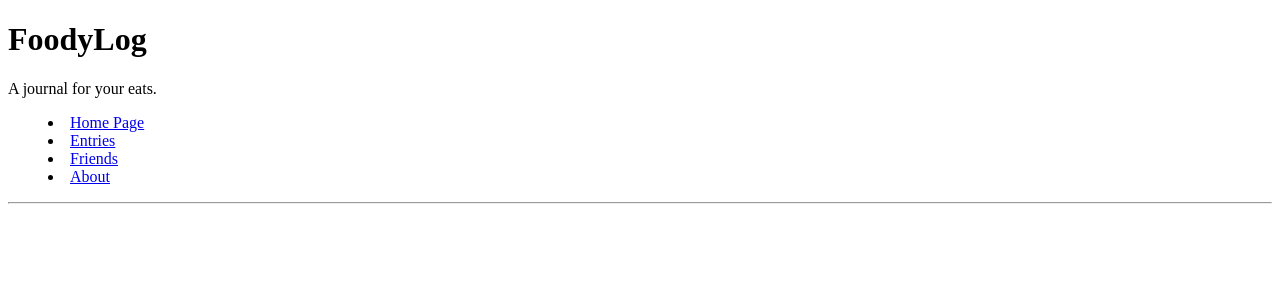
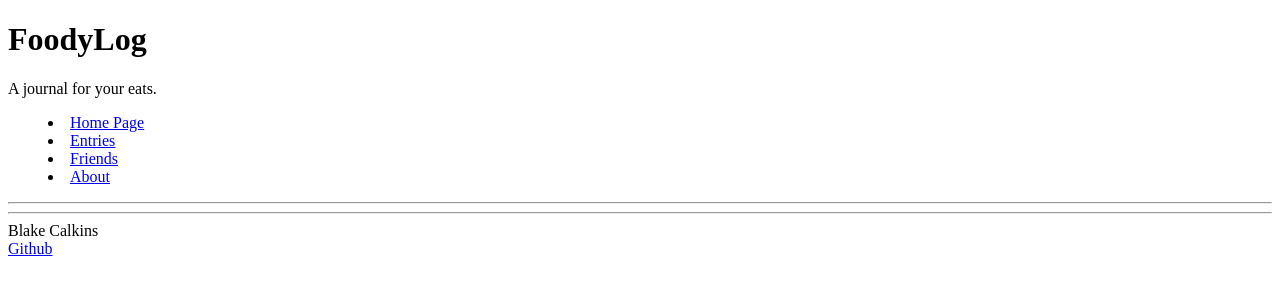
Before and after one commit to BlakeCalkins/startup, a plain HTML site: page startup-html/index.html in a window 1280 px wide. Drawn offline with Linux system fonts and the light colour scheme.

Commit message:
init footer

```diff
--- a/startup-html/index.html
+++ b/startup-html/index.html
@@ -23,7 +23,10 @@
 
     </main>
     <footer>
-
+        <hr />
+        <span>Blake Calkins</span>
+        <br />
+        <a href="https://github.com/BlakeCalkins/startup.git">Github</a>
     </footer>
 </body>
 </html>
```
